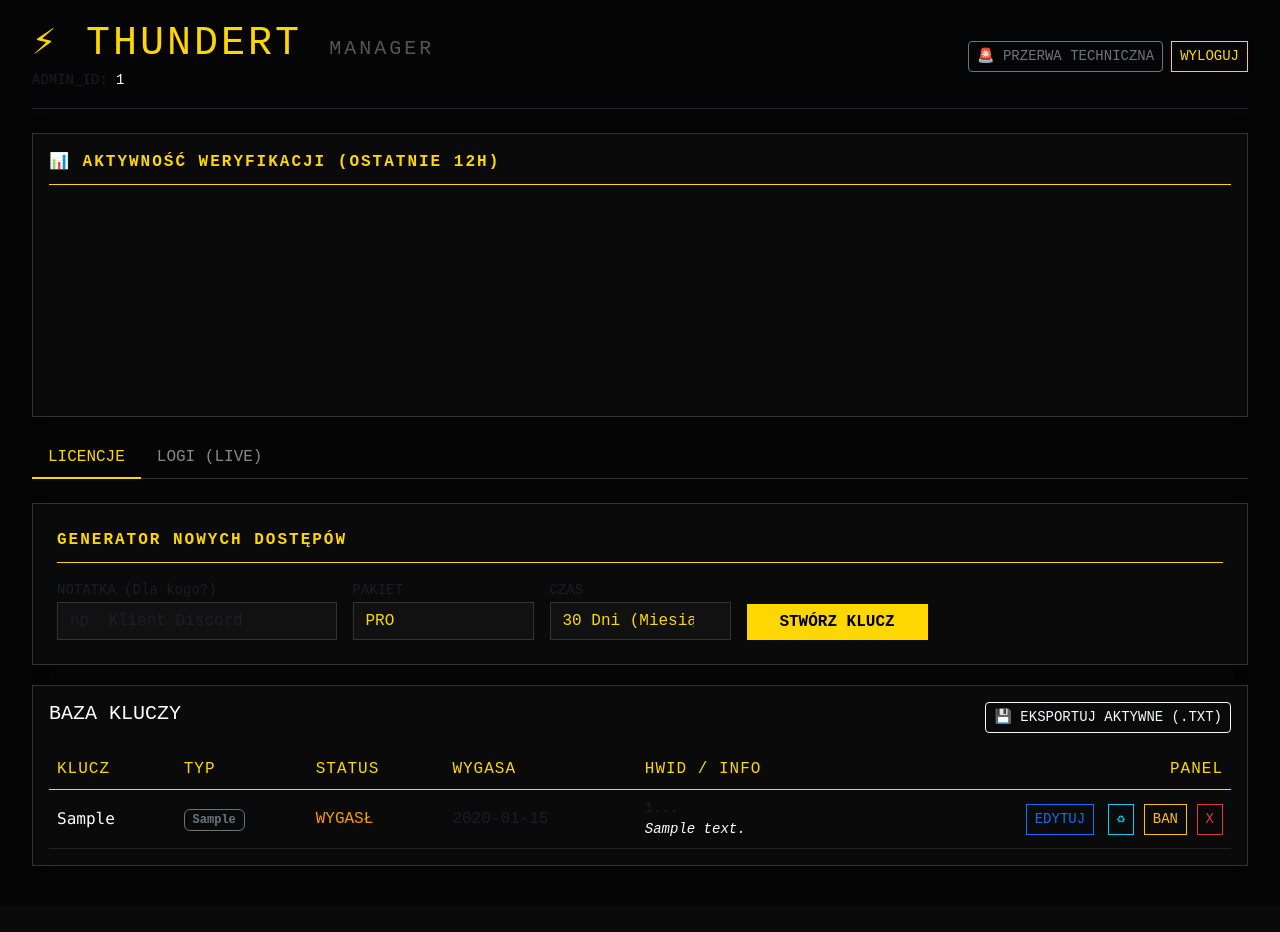
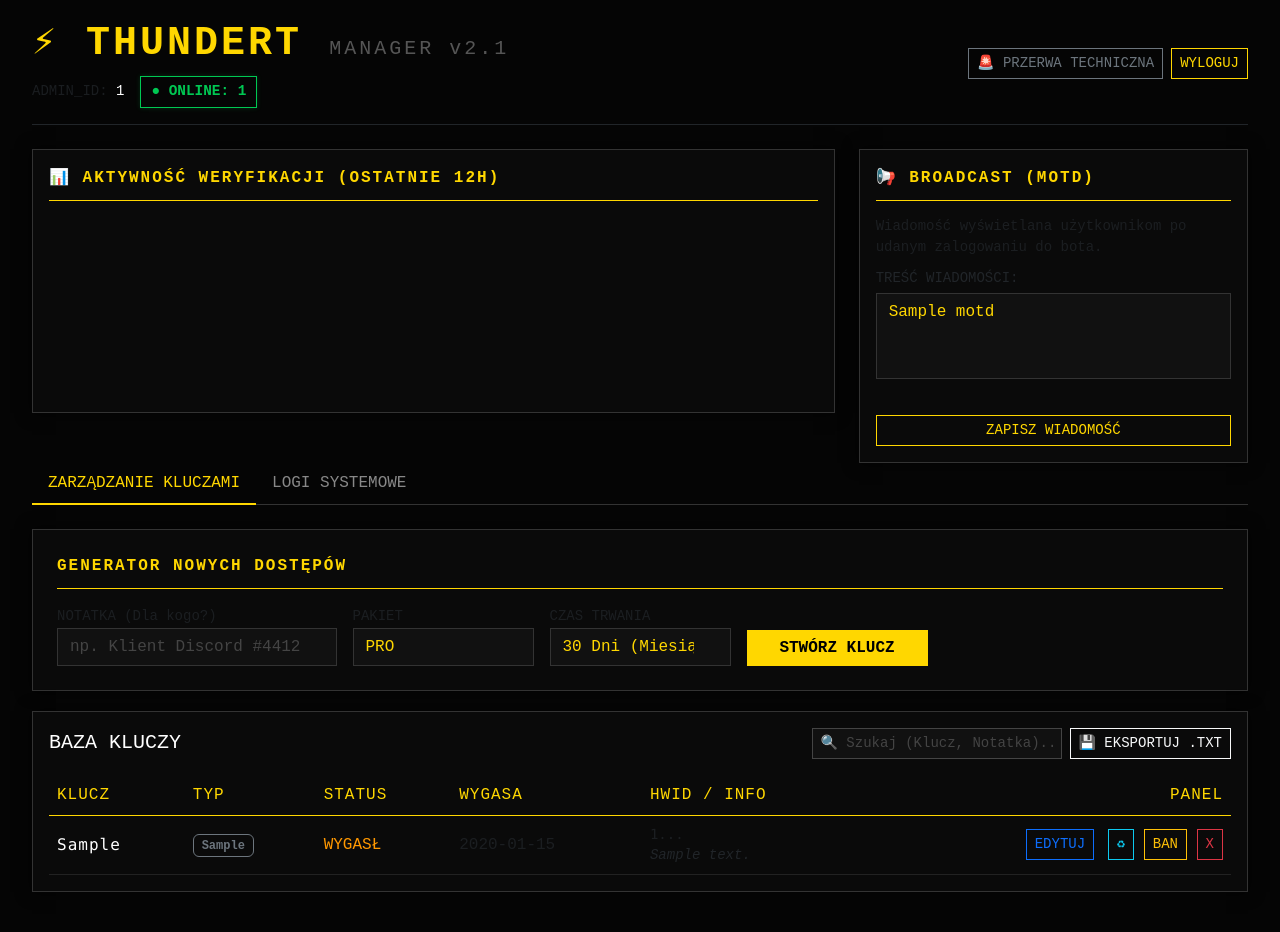
Before and after one commit to Pat-here/TTL-MANAGER, a Flask app: template templates/dashboard.html in a window 1280 px wide. Before the commit the page ends 866 px from the top, so only its background shows below. Run offline with Flask 3, Linux system fonts and the light colour scheme; the template is opened without the code that fills it: most values are stand-ins (such as "Sample title", 1, 10 or a date in 2020); a map, chart or similar area stays blank.

Commit message:
Update dashboard.html

```diff
--- a/templates/dashboard.html
+++ b/templates/dashboard.html
@@ -6,7 +6,7 @@
     <link href="https://cdn.jsdelivr.net/npm/bootstrap@5.3.0/dist/css/bootstrap.min.css" rel="stylesheet">
     <script src="https://cdn.jsdelivr.net/npm/chart.js"></script>
     <style>
-        /* CYBER / HACKER THEME */
+        /* --- MOTYW CYBER / GOLD --- */
         :root {
             --bg-color: #050505;
             --panel-bg: #0a0a0a;
@@ -24,12 +24,12 @@
             padding: 20px;
         }
 
-        /* Karty i kontenery */
+        /* Karty */
         .card {
             background: var(--panel-bg);
             border: 1px solid var(--border-color);
             border-radius: 0;
-            box-shadow: 0 0 10px rgba(0,0,0,0.5);
+            box-shadow: 0 0 15px rgba(0,0,0,0.7);
             margin-bottom: 20px;
         }
 
@@ -43,6 +43,23 @@
             margin-bottom: 15px;
         }
 
+        /* Elementy formularzy */
+        .form-control, .form-select {
+            background: #111;
+            border: 1px solid #333;
+            color: var(--gold);
+            border-radius: 0;
+        }
+        .form-control:focus, .form-select:focus {
+            background: #111;
+            color: var(--gold);
+            border-color: var(--gold);
+            box-shadow: 0 0 5px rgba(255, 215, 0, 0.3);
+            outline: none;
+        }
+        /* Placeholder color */
+        ::placeholder { color: #444 !important; opacity: 1; }
+
         /* Przyciski */
         .btn-gold {
             background: var(--gold);
@@ -51,28 +68,21 @@
             font-weight: bold;
             text-transform: uppercase;
             border-radius: 0;
+            transition: 0.2s;
         }
-        .btn-gold:hover { background: var(--gold-dim); color: #000; }
+        .btn-gold:hover { background: var(--gold-dim); color: #000; box-shadow: 0 0 10px var(--gold-dim); }
 
         .btn-outline-gold {
             border: 1px solid var(--gold);
             color: var(--gold);
             background: transparent;
             border-radius: 0;
+            text-transform: uppercase;
         }
         .btn-outline-gold:hover {
             background: var(--gold);
             color: black;
         }
-
-        .btn-danger-glow {
-            background: transparent;
-            border: 1px solid #ff1744;
-            color: #ff1744;
-            box-shadow: 0 0 5px #ff1744;
-            border-radius: 0;
-        }
-        .btn-danger-glow:hover { background: #ff1744; color: white; }
 
         /* Tabele */
         .table-cyber {
@@ -86,6 +96,7 @@
             border-bottom: 1px solid var(--gold) !important;
             font-weight: normal;
             letter-spacing: 1px;
+            text-transform: uppercase;
         }
         .table-cyber td {
             border-bottom: 1px solid #222;
@@ -93,7 +104,7 @@
         }
 
         /* Statusy */
-        .status-active { color: #00c853; font-weight: bold; }
+        .status-active { color: #00c853; font-weight: bold; text-shadow: 0 0 5px rgba(0, 200, 83, 0.3); }
         .status-expired { color: #ff9800; }
         .status-banned { color: #ff1744; text-decoration: line-through; }
 
@@ -104,6 +115,7 @@
             border: none;
             border-bottom: 2px solid transparent;
             border-radius: 0;
+            text-transform: uppercase;
         }
         .nav-tabs .nav-link.active {
             background-color: transparent;
@@ -112,33 +124,30 @@
         }
         .nav-tabs .nav-link:hover { color: var(--gold); }
 
-        /* Formularze */
-        .form-control, .form-select {
-            background: #111;
-            border: 1px solid #333;
-            color: var(--gold);
-            border-radius: 0;
-        }
-        .form-control:focus, .form-select:focus {
-            background: #111;
-            color: var(--gold);
-            border-color: var(--gold);
-            box-shadow: 0 0 5px rgba(255, 215, 0, 0.3);
-        }
-
-        /* Kill Switch Alert */
+        /* Specjalne elementy */
         .maintenance-alert {
-            border: 2px solid red;
-            background: rgba(255, 0, 0, 0.1);
-            color: red;
+            border: 2px solid #ff1744;
+            background: rgba(255, 23, 68, 0.1);
+            color: #ff1744;
             text-align: center;
             padding: 15px;
             font-weight: bold;
             font-size: 1.2em;
             text-transform: uppercase;
+            letter-spacing: 1px;
             animation: pulse 2s infinite;
         }
-        @keyframes pulse { 0% { opacity: 0.8; } 50% { opacity: 1; } 100% { opacity: 0.8; } }
+        @keyframes pulse { 0% { opacity: 0.7; } 50% { opacity: 1; } 100% { opacity: 0.7; } }
+
+        .online-counter {
+            color: #00c853;
+            font-weight: bold;
+            border: 1px solid #00c853;
+            padding: 4px 10px;
+            font-size: 0.9em;
+            box-shadow: 0 0 5px rgba(0, 200, 83, 0.2);
+            display: inline-block;
+        }
     </style>
 </head>
 <body>
@@ -146,13 +155,20 @@
 
         <div class="d-flex justify-content-between align-items-center mb-4 border-bottom border-dark pb-3">
             <div>
-                <h1 class="mb-0" style="color: var(--gold); letter-spacing: 3px;">⚡ THUNDERT <span style="font-size:0.5em; color: #555;">MANAGER</span></h1>
-                <small class="text-muted">ADMIN_ID: <span class="text-white">{{ admin_id }}</span></small>
+                <h1 class="mb-0" style="color: var(--gold); letter-spacing: 3px; font-weight: 800;">
+                    ⚡ THUNDERT <span style="font-size:0.5em; color: #555; font-weight: normal;">MANAGER v2.1</span>
+                </h1>
+                <div class="mt-2 d-flex align-items-center gap-3">
+                    <span class="text-muted small">ADMIN_ID: <span class="text-white">{{ admin_id }}</span></span>
+                    <span class="online-counter" title="Unikalne HWID aktywne w ostatnich 5 min">
+                        ● ONLINE: {{ online_count }}
+                    </span>
+                </div>
             </div>
 
             <div class="d-flex gap-2">
-                <a href="/toggle_maintenance" class="btn {{ 'btn-danger' if maintenance else 'btn-outline-secondary' }} btn-sm"
-                   onclick="return confirm('Czy na pewno chcesz zmienić status PRZERWY TECHNICZNEJ? Jeśli włączysz, nikt nie wejdzie do bota.')">
+                <a href="/toggle_maintenance" class="btn {{ 'btn-danger' if maintenance else 'btn-outline-secondary' }} btn-sm rounded-0"
+                   onclick="return confirm('⚠️ Czy na pewno chcesz zmienić status PRZERWY TECHNICZNEJ? \n\nJeśli włączysz - nikt nie wejdzie do bota.\nJeśli wyłączysz - boty zaczną działać.')">
                     {{ '⛔ ZAKOŃCZ PRZERWĘ' if maintenance else '🚨 PRZERWA TECHNICZNA' }}
                 </a>
 
@@ -177,21 +193,39 @@
             {% endif %}
         {% endwith %}
 
+        <div class="row">
+            <div class="col-md-8">
                 <div class="card p-3">
                     <div class="card-header-gold">
                         📊 Aktywność Weryfikacji (Ostatnie 12h)
                     </div>
-            <div style="height: 200px; width: 100%;">
+                    <div style="height: 180px; width: 100%;">
                         <canvas id="activityChart"></canvas>
+                    </div>
+                </div>
+            </div>
+
+            <div class="col-md-4">
+                <div class="card p-3 h-100">
+                    <div class="card-header-gold">📢 Broadcast (MOTD)</div>
+                    <form action="/update_settings" method="POST" class="d-flex flex-column justify-content-between h-100">
+                        <div>
+                            <p class="small text-muted mb-2">Wiadomość wyświetlana użytkownikom po udanym zalogowaniu do bota.</p>
+                            <label class="small text-gold mb-1">TREŚĆ WIADOMOŚCI:</label>
+                            <textarea name="motd" class="form-control" rows="3" style="resize: none;">{{ motd }}</textarea>
+                        </div>
+                        <button type="submit" class="btn btn-outline-gold btn-sm w-100 mt-3">ZAPISZ WIADOMOŚĆ</button>
+                    </form>
+                </div>
             </div>
         </div>
 
         <ul class="nav nav-tabs mb-4" id="myTab" role="tablist">
             <li class="nav-item">
-                <button class="nav-link active" id="home-tab" data-bs-toggle="tab" data-bs-target="#home" type="button">LICENCJE</button>
+                <button class="nav-link active" id="home-tab" data-bs-toggle="tab" data-bs-target="#home" type="button">ZARZĄDZANIE KLUCZAMI</button>
             </li>
             <li class="nav-item">
-                <button class="nav-link" id="logs-tab" data-bs-toggle="tab" data-bs-target="#logs" type="button">LOGI (LIVE)</button>
+                <button class="nav-link" id="logs-tab" data-bs-toggle="tab" data-bs-target="#logs" type="button">LOGI SYSTEMOWE</button>
             </li>
         </ul>
 
@@ -204,7 +238,7 @@
                     <form action="/create" method="POST" class="row g-3 align-items-end">
                         <div class="col-md-3">
                             <label class="text-muted small">NOTATKA (Dla kogo?)</label>
-                            <input type="text" name="note" class="form-control" placeholder="np. Klient Discord" required>
+                            <input type="text" name="note" class="form-control" placeholder="np. Klient Discord #4412" required>
                         </div>
                         <div class="col-md-2">
                             <label class="text-muted small">PAKIET</label>
@@ -215,9 +249,10 @@
                             </select>
                         </div>
                         <div class="col-md-2">
-                            <label class="text-muted small">CZAS</label>
+                            <label class="text-muted small">CZAS TRWANIA</label>
                             <select name="duration" class="form-select">
-                                <option value="7">7 Dni (Tydzień)</option> <option value="30" selected>30 Dni (Miesiąc)</option>
+                                <option value="7">7 Dni (Tydzień)</option>
+                                <option value="30" selected>30 Dni (Miesiąc)</option>
                                 <option value="90">90 Dni (Kwartał)</option>
                                 <option value="365">1 Rok</option>
                                 <option value="lifetime">LIFETIME</option>
@@ -230,12 +265,17 @@
                 </div>
 
                 <div class="card p-3">
-                    <div class="d-flex justify-content-between mb-3">
+                    <div class="d-flex justify-content-between mb-3 align-items-center">
                         <h5 class="text-white mb-0">BAZA KLUCZY</h5>
-                        <a href="/export_active" class="btn btn-sm btn-outline-light">💾 EKSPORTUJ AKTYWNE (.TXT)</a>
+
+                        <div class="d-flex gap-2">
+                            <input type="text" id="searchInput" class="form-control form-control-sm" style="width: 250px; border-color: #444;" placeholder="🔍 Szukaj (Klucz, Notatka)...">
+                            <a href="/export_active" class="btn btn-sm btn-outline-light rounded-0">💾 EKSPORTUJ .TXT</a>
+                        </div>
                     </div>
 
-                    <table class="table table-cyber table-hover mb-0">
+                    <div class="table-responsive">
+                        <table class="table table-cyber table-hover mb-0" id="licensesTable">
                             <thead>
                                 <tr>
                                     <th>KLUCZ</th>
@@ -248,8 +288,8 @@
                             </thead>
                             <tbody>
                                 {% for lic in licenses %}
-                            <tr style="opacity: {{ '0.5' if lic.is_expired or lic.status == 'banned' else '1' }};">
-                                <td class="font-monospace" style="color: #fff;">{{ lic.license_key }}</td>
+                                <tr class="license-row" style="opacity: {{ '0.5' if lic.is_expired or lic.status == 'banned' else '1' }};">
+                                    <td class="font-monospace" style="color: #fff; letter-spacing: 1px;">{{ lic.license_key }}</td>
                                     <td><span class="badge border border-secondary text-secondary">{{ lic.license_type }}</span></td>
                                     <td>
                                         {% if lic.status == 'banned' %}
@@ -268,8 +308,8 @@
                                         {% endif %}
                                     </td>
                                     <td>
-                                    <div class="small text-muted">{{ lic.hwid[:15] + '...' if lic.hwid else '---' }}</div>
-                                    <div class="small text-white fst-italic">{{ lic.note }}</div>
+                                        <div class="small text-muted font-monospace">{{ lic.hwid[:15] + '...' if lic.hwid else '---' }}</div>
+                                        <div class="small text-gold fst-italic note-text">{{ lic.note }}</div>
                                     </td>
                                     <td class="text-end">
                                         <button class="btn btn-sm btn-outline-primary me-1 rounded-0"
@@ -301,10 +341,11 @@
                         </table>
                     </div>
                 </div>
+            </div>
 
             <div class="tab-pane fade" id="logs">
                 <div class="card p-3">
-                    <div class="card-header-gold text-danger">🚨 SECURITY LOGS (LAST 50)</div>
+                    <div class="card-header-gold text-danger">🚨 OSTATNIE ZDARZENIA (50)</div>
                     <table class="table table-cyber table-sm">
                         <thead>
                             <tr>
@@ -318,13 +359,13 @@
                         <tbody>
                             {% for log in logs %}
                             <tr style="border-left: 3px solid {{ '#ff1744' if log.severity == 'critical' else 'transparent' }}">
-                                <td class="text-muted">{{ log.created_at[11:19] }}</td>
+                                <td class="text-muted font-monospace">{{ log.created_at[11:19] }}</td>
                                 <td class="text-uppercase fw-bold {{ 'text-danger' if log.severity == 'critical' else 'text-warning' }}">
                                     {{ log.severity }}
                                 </td>
-                                <td>{{ log.message }} <br> <small class="text-muted">HWID: {{ log.hwid_attempt }}</small></td>
+                                <td>{{ log.message }} <br> <small class="text-muted font-monospace">HWID: {{ log.hwid_attempt }}</small></td>
                                 <td>
-                                    <span class="ip-address" data-ip="{{ log.ip_address }}">{{ log.ip_address }}</span>
+                                    <span class="ip-address text-white" data-ip="{{ log.ip_address }}">{{ log.ip_address }}</span>
                                     <span class="flag-container ms-2"></span>
                                 </td>
                                 <td class="font-monospace small text-muted">{{ log.license_key }}</td>
@@ -347,23 +388,27 @@
                 <form action="/edit_license" method="POST">
                     <div class="modal-body">
                         <input type="hidden" name="id" id="edit_id">
+
                         <div class="mb-3">
-                            <label class="form-label text-muted">Notatka</label>
+                            <label class="form-label text-muted">Edytuj Notatkę</label>
                             <input type="text" name="note" id="edit_note" class="form-control">
                         </div>
+
                         <div class="mb-3">
-                            <label class="form-label text-muted">Przedłuż o...</label>
+                            <label class="form-label text-muted">Przedłuż ważność o...</label>
                             <select name="extend_days" class="form-select">
                                 <option value="0" selected>Nie zmieniaj daty</option>
                                 <option value="7">+7 Dni</option>
                                 <option value="30">+30 Dni</option>
+                                <option value="90">+90 Dni</option>
                                 <option value="365">+1 Rok</option>
                             </select>
+                            <small class="text-muted">Czas zostanie dodany do obecnej daty wygaśnięcia.</small>
                         </div>
                     </div>
                     <div class="modal-footer border-secondary">
                         <button type="button" class="btn btn-secondary rounded-0" data-bs-dismiss="modal">ANULUJ</button>
-                        <button type="submit" class="btn btn-gold rounded-0">ZAPISZ</button>
+                        <button type="submit" class="btn btn-gold rounded-0">ZAPISZ ZMIANY</button>
                     </div>
                 </form>
             </div>
@@ -414,30 +459,32 @@
     </script>
 
     <script>
+        // 1. Obsługa Modala Edycji
         function openEditModal(id, note) {
             document.getElementById('edit_id').value = id;
             document.getElementById('edit_note').value = note;
             var myModal = new bootstrap.Modal(document.getElementById('editModal'));
             myModal.show();
         }
-    </script>
 
-    <script>
+        // 2. Geolokalizacja (Flagi w logach)
         document.addEventListener("DOMContentLoaded", function() {
             const ipElements = document.querySelectorAll('.ip-address');
-            // Limitujemy do 15, żeby nie zablokować API darmowego
+            // Limit do 15 zapytań naraz, żeby nie zablokować darmowego API
             const limit = Math.min(ipElements.length, 15);
 
             for (let i = 0; i < limit; i++) {
                 const el = ipElements[i];
                 const ip = el.getAttribute('data-ip');
+
+                // Ignorujemy localhost
                 if(ip && ip !== '127.0.0.1') {
                     fetch(`https://ipapi.co/${ip}/json/`)
                         .then(response => response.json())
                         .then(data => {
                             if(data.country_code) {
                                 const flagUrl = `https://flagcdn.com/16x12/${data.country_code.toLowerCase()}.png`;
-                                const flagImg = `<img src="${flagUrl}" title="${data.country_name}">`;
+                                const flagImg = `<img src="${flagUrl}" title="${data.country_name}" style="vertical-align: middle;">`;
                                 el.nextElementSibling.innerHTML = flagImg;
                             }
                         })
@@ -445,6 +492,18 @@
                 }
             }
         });
+
+        // 3. Live Search (Wyszukiwarka w czasie rzeczywistym)
+        document.getElementById('searchInput').addEventListener('keyup', function() {
+            let filter = this.value.toUpperCase();
+            let rows = document.querySelectorAll('#licensesTable tbody tr');
+
+            rows.forEach(row => {
+                let text = row.innerText.toUpperCase();
+                // Jeśli tekst wiersza zawiera frazę -> pokaż, w przeciwnym razie -> ukryj
+                row.style.display = text.indexOf(filter) > -1 ? "" : "none";
+            });
+        });
     </script>
 </body>
 </html>
```
Lines whose indentation alone changed are shown as unchanged.
